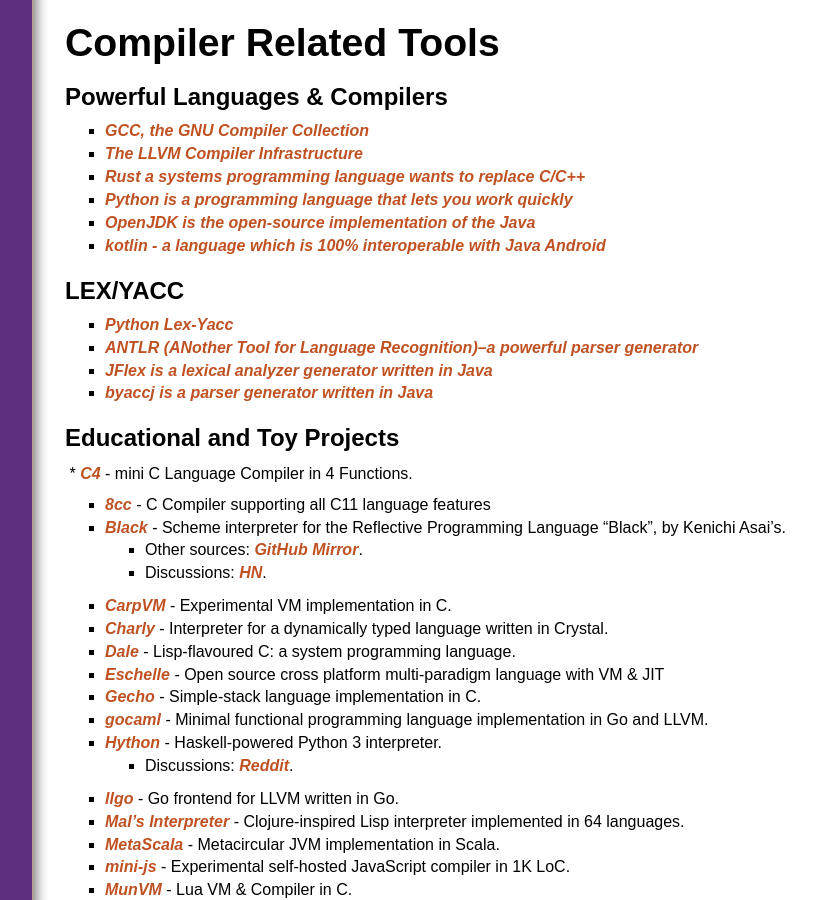
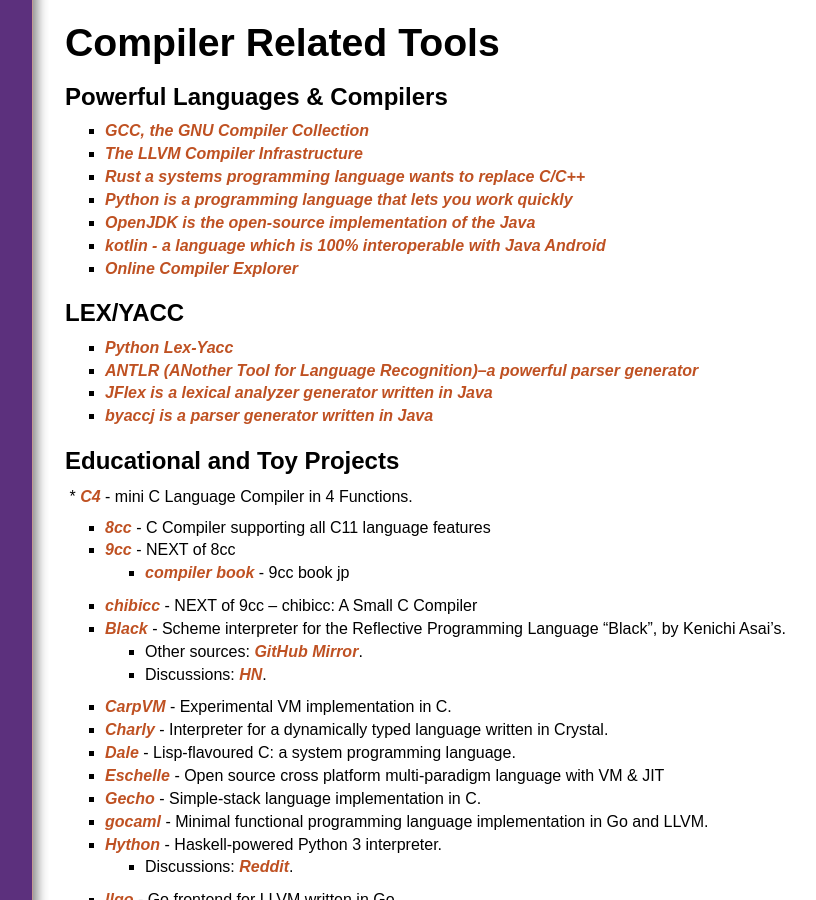
Before and after one commit to chyyuu/compiler_course_info, a Jekyll site: the page built from resources.md, in a window 1280 px wide and 900 px high, scrolled down 4576 px. Shown: the whole window, without its empty margins (234-1050 px from the left). Built offline with Jekyll 4.4.1, drawn with Linux system fonts in a browser that asks for light colours; nearby versions of some CDN libraries; our own code applies the rules of GitHub Pages for plain Markdown files.

Commit message:
Update resources.md

```diff
--- a/resources.md
+++ b/resources.md
@@ -171,6 +171,7 @@
 - [Python is a programming language that lets you work quickly](https://www.python.org/)
 - [OpenJDK is the open-source implementation of the Java](http://openjdk.java.net/)
 - [kotlin - a language which is 100% interoperable with Java Android](https://kotlinlang.org/)
+- [Online Compiler Explorer](https://godbolt.org/)
 
 ## LEX/YACC
 - [Python Lex-Yacc](http://www.dabeaz.com/ply/)
@@ -181,6 +182,9 @@
 ## Educational and Toy Projects
   * [C4](https://github.com/rswier/c4) - mini C Language Compiler in 4 Functions.
   * [8cc](https://github.com/rui314/8cc) - C Compiler supporting all C11 language features
+  * [9cc](https://github.com/rui314/9cc) - NEXT of 8cc
+    - [compiler book](https://www.sigbus.info/compilerbook) - 9cc book jp
+  * [chibicc](https://github.com/rui314/chibicc) - NEXT of 9cc -- chibicc: A Small C Compiler
   * [Black](http://www.is.ocha.ac.jp/~asai/Black/) - Scheme interpreter for the Reflective Programming Language "Black", by Kenichi Asai's.
     + Other sources: [GitHub Mirror](https://github.com/readevalprintlove/black).
     + Discussions: [HN](https://news.ycombinator.com/item?id=8558822).
```
